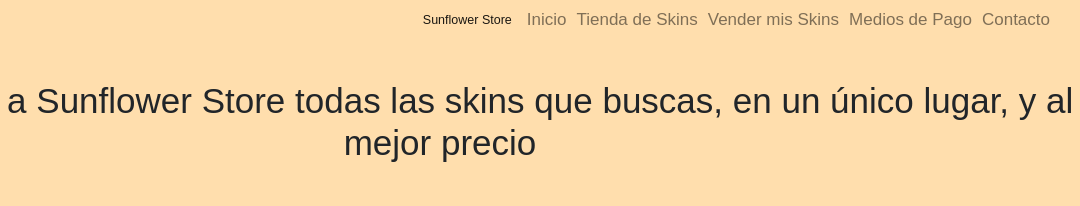
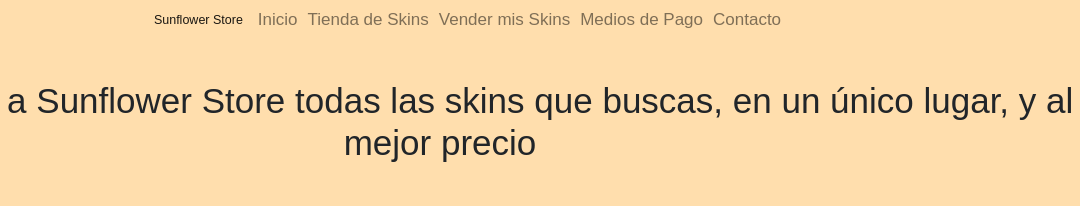
Before and after one commit to sosafranco/Sunflower-Store, a plain HTML site: page mi proyecto franco sosa/index.html in a window 1280 px wide. Shown: the top 206 px of the page, 200-1280 px from the left. Drawn offline with nearby package versions, Linux system fonts and the light colour scheme.

Commit message:
modificando el navbar 14 de noviembre

```diff
--- a/mi proyecto franco sosa/index.html
+++ b/mi proyecto franco sosa/index.html
@@ -51,7 +51,7 @@
                 </g>
             </svg>
         </div>
-        <nav class="navbar navbar-expand-lg navbar-light bg-navajowhite">
+        <nav class="navbar navbar-expand-lg navbar-light bg-navajowhite mx-auto">
             <div class="container-fluid">
                 <a class="navbar-brand" href="#">Sunflower Store</a>
                 <button class="navbar-toggler d-md-none" type="button" data-bs-toggle="collapse" data-bs-target="#navbarNav"
```
Also changed, not shown: mi proyecto franco sosa/pages/venta.html (+1 -1 lines).
